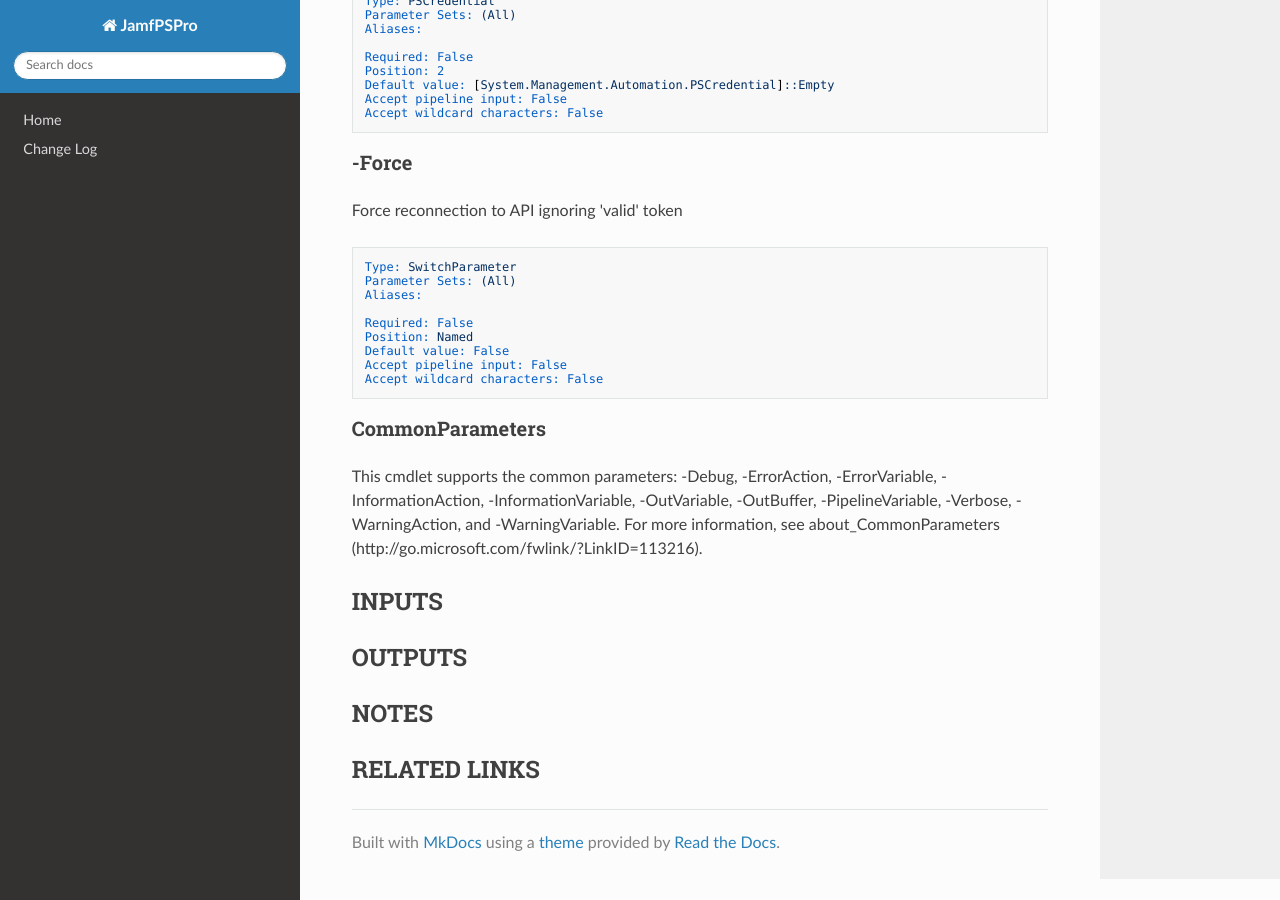
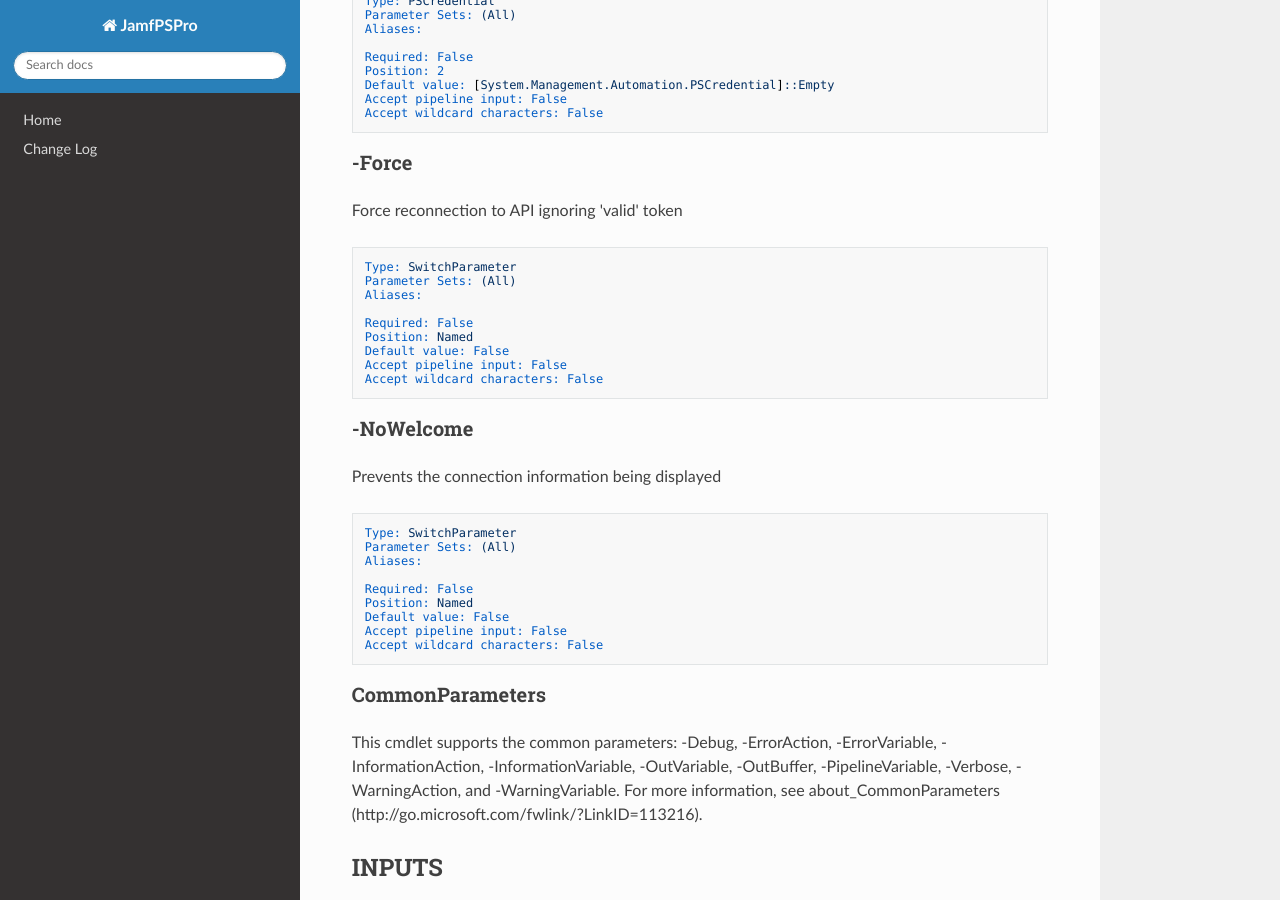
Before and after one commit to TrustyTristan/JamfPSPro, an MkDocs documentation site: the page built from docs/Connect-JamfPro.md, in a window 1280 px wide and 900 px high, scrolled down 1187 px. Built offline with MkDocs 1.6.1, drawn with Linux system fonts in a browser that asks for light colours; nearby versions of some CDN libraries.

Commit message:
Added -NoWelcome docs

````diff
--- a/docs/Connect-JamfPro.md
+++ b/docs/Connect-JamfPro.md
@@ -13,7 +13,7 @@ Connects to JamfPro
 ## SYNTAX
 
 ```
-Connect-JamfPro [-Server] <String> [[-Credential] <PSCredential>] [-Force] [<CommonParameters>]
+Connect-JamfPro [-Server] <String> [[-Credential] <PSCredential>] [-Force] [-NoWelcome] [<CommonParameters>]
 ```
 
 ## DESCRIPTION
@@ -78,6 +78,21 @@ Accept pipeline input: False
 Accept wildcard characters: False
 ```
 
+### -NoWelcome
+Prevents the connection information being displayed
+
+```yaml
+Type: SwitchParameter
+Parameter Sets: (All)
+Aliases:
+
+Required: False
+Position: Named
+Default value: False
+Accept pipeline input: False
+Accept wildcard characters: False
+```
+
 ### CommonParameters
 This cmdlet supports the common parameters: -Debug, -ErrorAction, -ErrorVariable, -InformationAction, -InformationVariable, -OutVariable, -OutBuffer, -PipelineVariable, -Verbose, -WarningAction, and -WarningVariable.
 For more information, see about_CommonParameters (http://go.microsoft.com/fwlink/?LinkID=113216).
````
